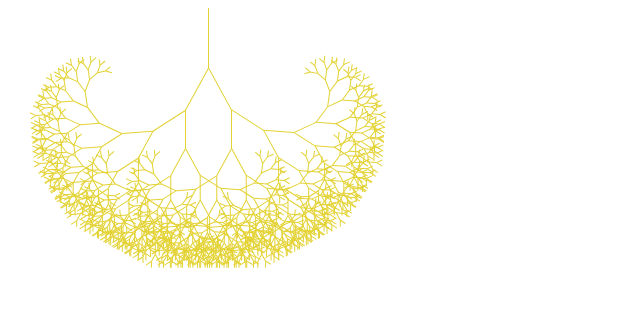
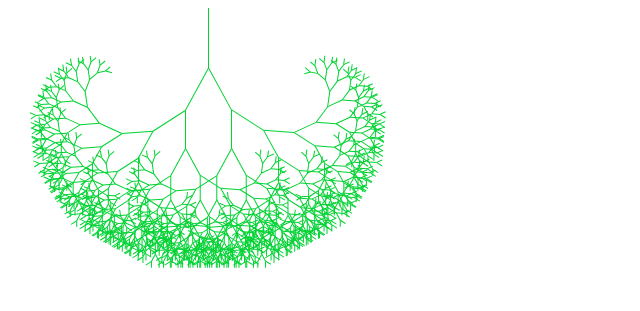
Before and after one commit to Marcus-K-Thorsen/tegnstregv1, a plain HTML site: page index.html in a window 1280 px wide. Shown: the whole page, without its empty margins (0-640 px from the left). Drawn offline with Linux system fonts and the light colour scheme.

Commit message:
fillstyle før fillRect nu grøn

```diff
--- a/index.html
+++ b/index.html
@@ -8,7 +8,7 @@
 <canvas width="600" height="300"></canvas>
 <script>
   const cx = document.querySelector("canvas").getContext("2d")
-  let red = 227
+  let red = 2
   let green = 210
   let blue = 51
   function branch(length, angle, scale) {
```
